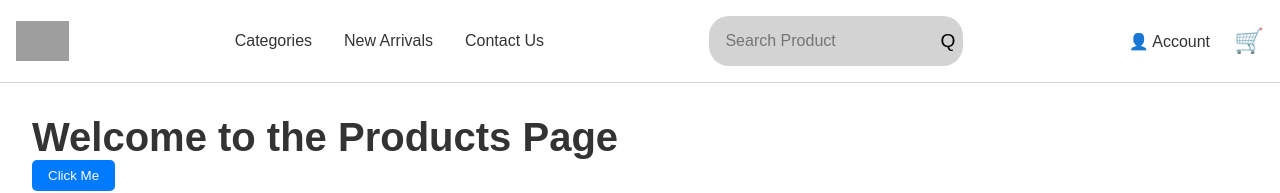
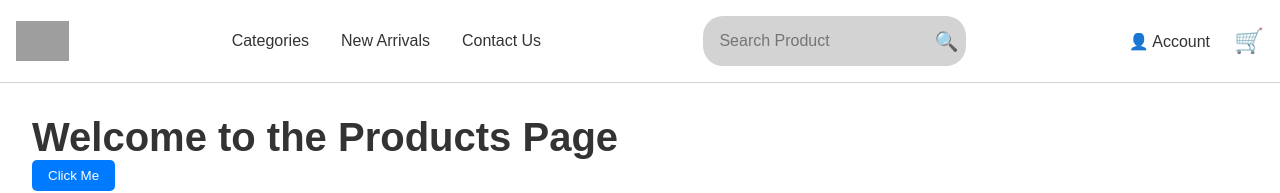
Before and after one commit to alindaByamukama/timbu-cloud-shop, a React (Create React App) app: page / in a window 1280 px wide. Shown: the top 193 px of the page. Built offline with nearby package versions, Linux system fonts and the light colour scheme; grey boxes are pictures that could not be loaded.

Commit message:
update navbar

```diff
--- a/src/components/Navbar.js
+++ b/src/components/Navbar.js
@@ -15,7 +15,7 @@ const Navbar = () => (
     </NavLinks>
     <SearchContainer>
       <SearchInput type="text" placeholder="Search Product" />
-      <SearchButton>Q</SearchButton>
+      <SearchButton>🔍</SearchButton>
     </SearchContainer>
     <Icons>
       <AccountIcon>👤 Account</AccountIcon>
```
